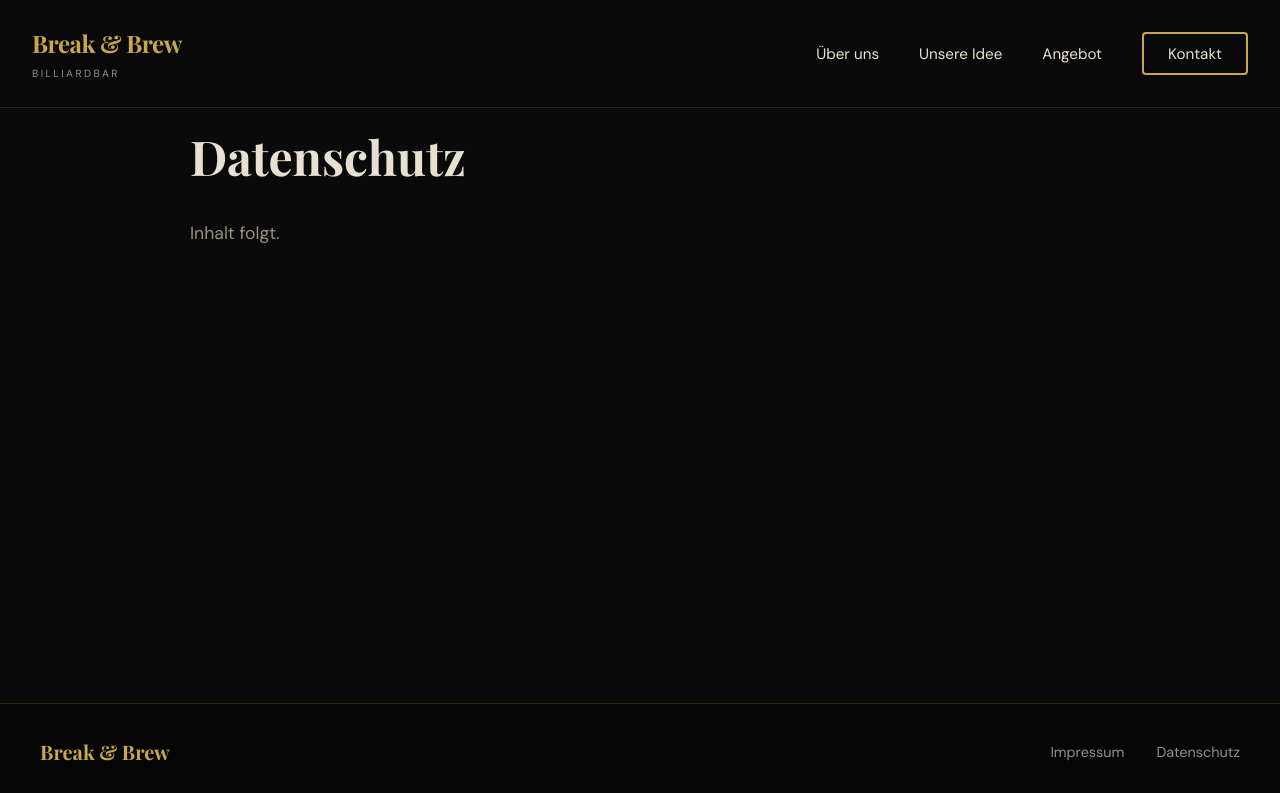
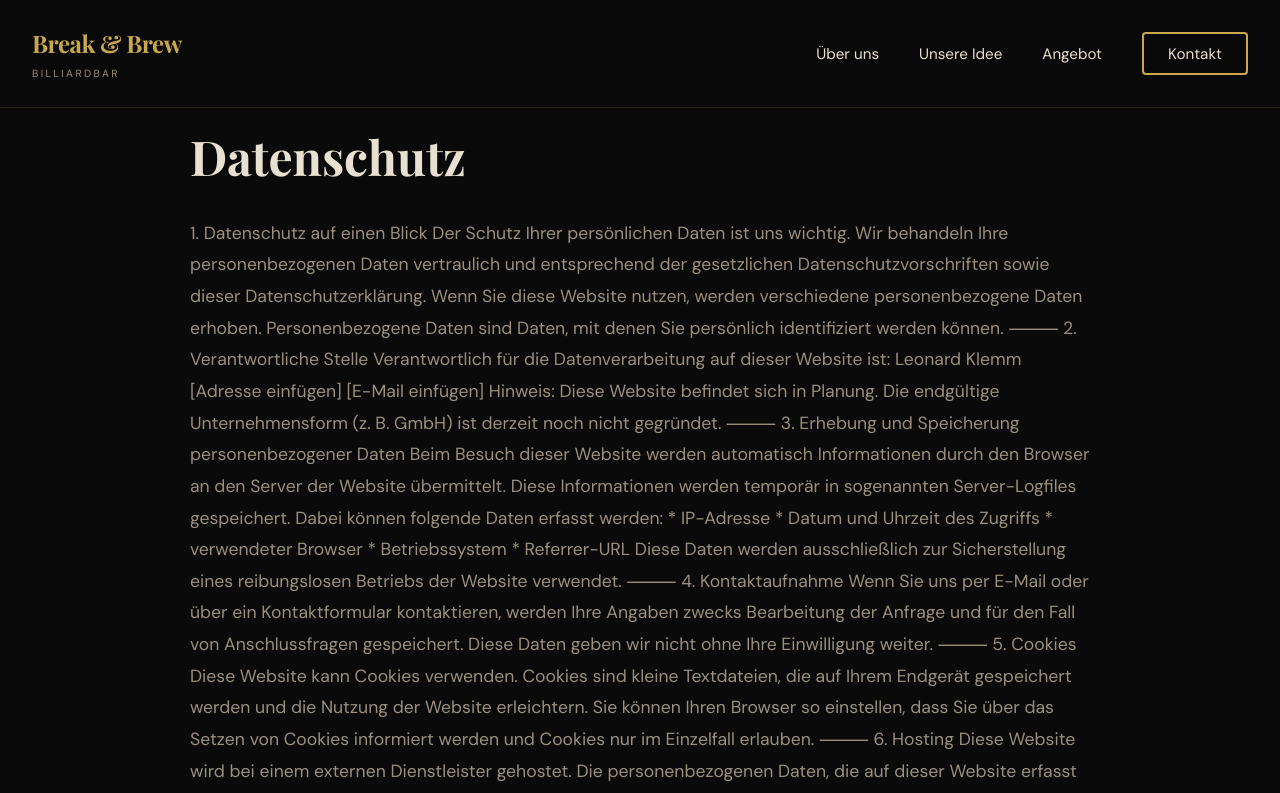
Before and after one commit to breakandbrew/breakandbrewlandingpage, a plain HTML site: page datenschutz.html in a window 1280 px wide. Shown: the top 793 px of the page. Drawn offline with nearby package versions, Linux system fonts and the light colour scheme.

Commit message:
Initial Break & Brew landing page

```diff
--- a/datenschutz.html
+++ b/datenschutz.html
@@ -282,7 +282,88 @@
       <h1>Datenschutz</h1>
 
       <p style="color: var(--text-muted); font-size: 1.1rem;">
-        Inhalt folgt.
+        1. Datenschutz auf einen Blick
+
+Der Schutz Ihrer persönlichen Daten ist uns wichtig. Wir behandeln Ihre personenbezogenen Daten vertraulich und entsprechend der gesetzlichen Datenschutzvorschriften sowie dieser Datenschutzerklärung.
+
+Wenn Sie diese Website nutzen, werden verschiedene personenbezogene Daten erhoben. Personenbezogene Daten sind Daten, mit denen Sie persönlich identifiziert werden können.
+
+⸻
+
+2. Verantwortliche Stelle
+
+Verantwortlich für die Datenverarbeitung auf dieser Website ist:
+
+Leonard Klemm
+[Adresse einfügen]
+[E-Mail einfügen]
+
+Hinweis: Diese Website befindet sich in Planung. Die endgültige Unternehmensform (z. B. GmbH) ist derzeit noch nicht gegründet.
+
+⸻
+
+3. Erhebung und Speicherung personenbezogener Daten
+
+Beim Besuch dieser Website werden automatisch Informationen durch den Browser an den Server der Website übermittelt. Diese Informationen werden temporär in sogenannten Server-Logfiles gespeichert.
+
+Dabei können folgende Daten erfasst werden:
+
+* IP-Adresse
+* Datum und Uhrzeit des Zugriffs
+* verwendeter Browser
+* Betriebssystem
+* Referrer-URL
+
+Diese Daten werden ausschließlich zur Sicherstellung eines reibungslosen Betriebs der Website verwendet.
+
+⸻
+
+4. Kontaktaufnahme
+
+Wenn Sie uns per E-Mail oder über ein Kontaktformular kontaktieren, werden Ihre Angaben zwecks Bearbeitung der Anfrage und für den Fall von Anschlussfragen gespeichert.
+
+Diese Daten geben wir nicht ohne Ihre Einwilligung weiter.
+
+⸻
+
+5. Cookies
+
+Diese Website kann Cookies verwenden. Cookies sind kleine Textdateien, die auf Ihrem Endgerät gespeichert werden und die Nutzung der Website erleichtern.
+
+Sie können Ihren Browser so einstellen, dass Sie über das Setzen von Cookies informiert werden und Cookies nur im Einzelfall erlauben.
+
+⸻
+
+6. Hosting
+
+Diese Website wird bei einem externen Dienstleister gehostet. Die personenbezogenen Daten, die auf dieser Website erfasst werden, werden auf den Servern des Hosters gespeichert.
+
+Der Hoster verarbeitet Daten nur insoweit, wie dies zur Erfüllung seiner Leistungspflichten erforderlich ist.
+
+⸻
+
+7. Ihre Rechte
+
+Sie haben jederzeit das Recht:
+
+* Auskunft über Ihre gespeicherten Daten zu erhalten
+* Berichtigung unrichtiger Daten zu verlangen
+* Löschung Ihrer Daten zu verlangen
+* Einschränkung der Verarbeitung zu verlangen
+* Widerspruch gegen die Verarbeitung einzulegen
+
+⸻
+
+8. Widerruf Ihrer Einwilligung
+
+Viele Datenverarbeitungsvorgänge sind nur mit Ihrer ausdrücklichen Einwilligung möglich. Sie können eine bereits erteilte Einwilligung jederzeit widerrufen.
+
+⸻
+
+9. Änderungen dieser Datenschutzerklärung
+
+Wir behalten uns vor, diese Datenschutzerklärung bei Bedarf anzupassen, damit sie stets den aktuellen rechtlichen Anforderungen entspricht.
+
       </p>
     </div>
   </main>
```
Also changed, not shown: index.html (+2 -2 lines).
